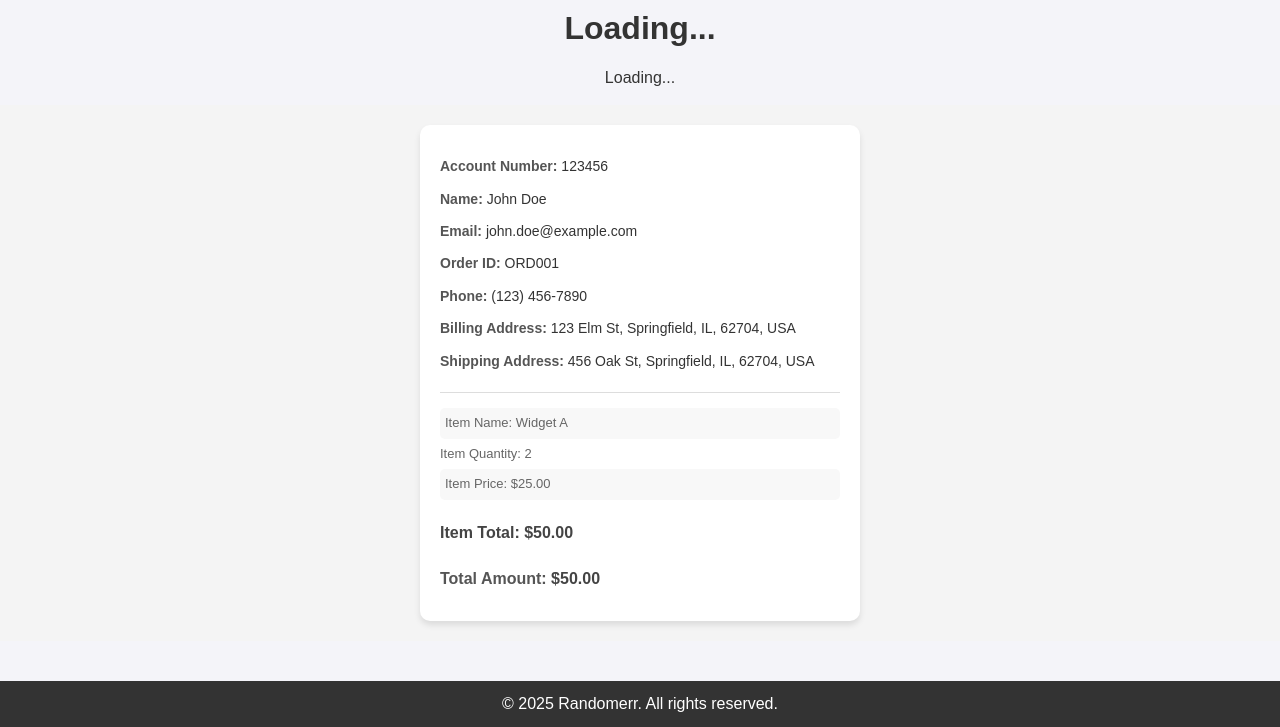
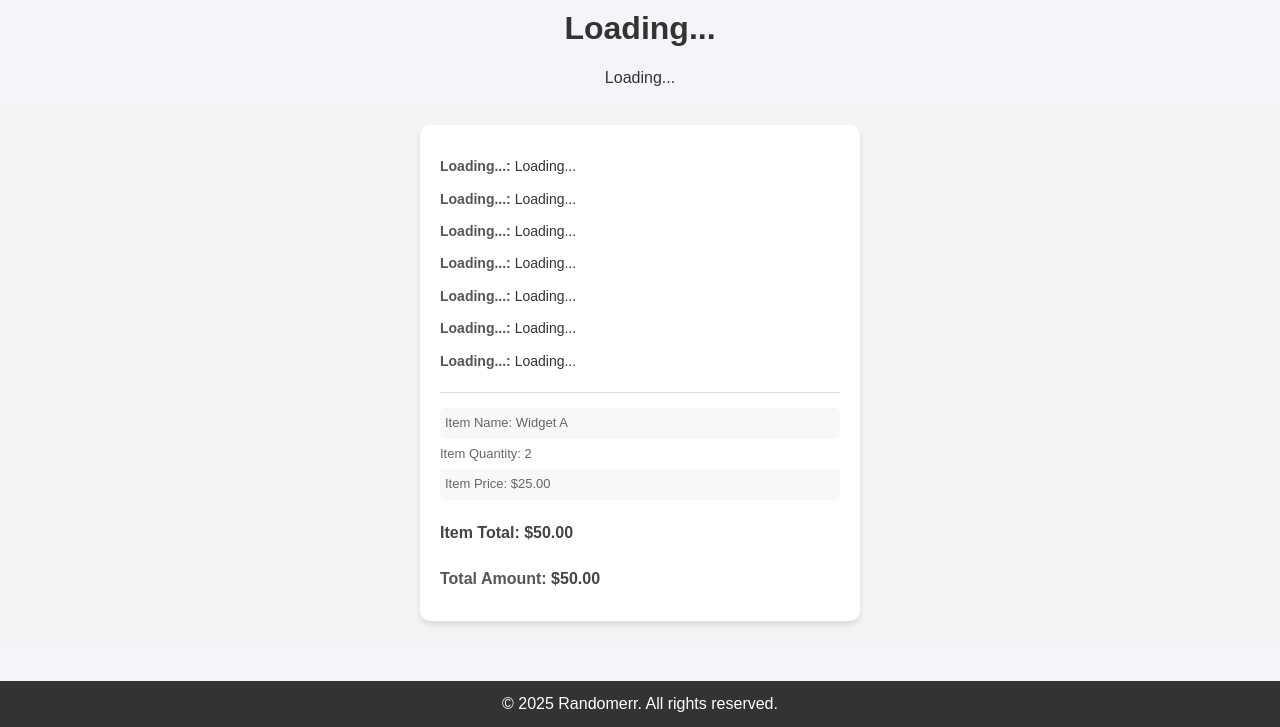
Before and after one commit to m-cochran/Randomerr, a Jekyll site: the page built from pagetest.md, in a window 1280 px wide, cut to the strip 446-1173 px from the top of the page. Built offline with Jekyll 4.4.1, drawn with Linux system fonts in a browser that asks for light colours.

Commit message:
Update pagetest.md

```diff
--- a/pagetest.md
+++ b/pagetest.md
@@ -17,13 +17,13 @@ permalink: /pro/
 
  <div id="results-container">
   <div class="result-card">
-    <p><strong>Account Number:</strong> 123456</p>
-    <p><strong>Name:</strong> John Doe</p>
-    <p><strong>Email:</strong> john.doe@example.com</p>
-    <p><strong>Order ID:</strong> ORD001</p>
-    <p><strong>Phone:</strong> (123) 456-7890</p>
-    <p><strong>Billing Address:</strong> 123 Elm St, Springfield, IL, 62704, USA</p>
-    <p><strong>Shipping Address:</strong> 456 Oak St, Springfield, IL, 62704, USA</p>
+    <p><strong>Loading...:</strong> Loading...</p>
+    <p><strong>Loading...:</strong> Loading...</p>
+    <p><strong>Loading...:</strong> Loading...</p>
+    <p><strong>Loading...:</strong> Loading...</p>
+    <p><strong>Loading...:</strong> Loading...</p>
+    <p><strong>Loading...:</strong> Loading...</p>
+    <p><strong>Loading...:</strong> Loading...</p>
     <div>
       <p>Item Name: Widget A</p>
       <p>Item Quantity: 2</p>
```
